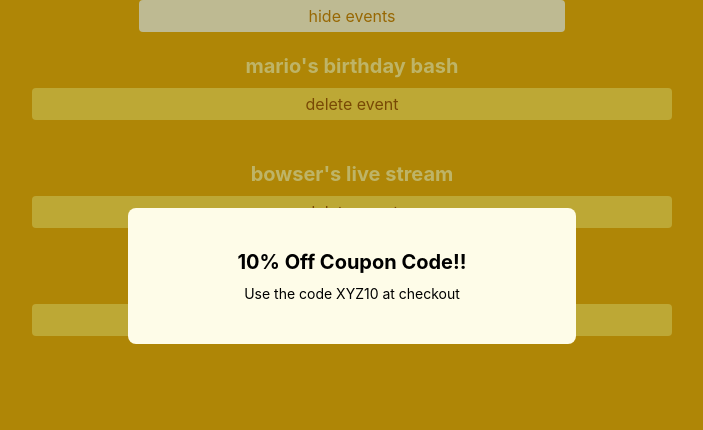
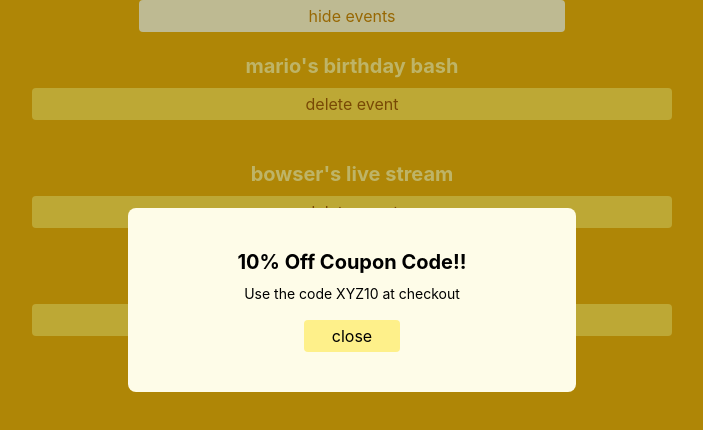
Before and after one commit to DavidRedding/event-list, a React (Create React App) app: page / in a window 1280 px wide. Shown: the top 430 px of the page, without its empty margins (288-991 px from the left). Built offline with nearby package versions, Linux system fonts and the light colour scheme.

Commit message:
showModal state + close button  created

```diff
--- a/src/App.js
+++ b/src/App.js
@@ -3,6 +3,7 @@ import Modal from './components/Modal';
 
 const App = () => {
   // Data
+  const [showModal, setShowModal] = useState(true);
   const [showEvents, setShowEvents] = useState(true);
   const [events, setEvents] = useState([
     { title: "mario's birthday bash", id: 1 },
@@ -38,10 +39,12 @@ const App = () => {
         </button>
       </div>
       {showEvents ? list : null}
-      <Modal>
-        <h2 className="font-bold text-xl mb-2">10% Off Coupon Code!!</h2>
-        <p className=" text-sm">Use the code XYZ10 at checkout</p>
-      </Modal>
+      {!showModal ? null : (
+        <Modal setShowModal={setShowModal} showModal={showModal}>
+          <h2 className="font-bold text-xl mb-2">10% Off Coupon Code!!</h2>
+          <p className=" text-sm">Use the code XYZ10 at checkout</p>
+        </Modal>
+      )}
     </div>
   );
 };
--- a/src/components/Modal.js
+++ b/src/components/Modal.js
@@ -1,6 +1,11 @@
-const Modal = ({ children }) => (
+const Modal = ({ children, showModal, setShowModal }) => (
   <div className=" fixed top-0 left-0 w-full h-full bg-black/25">
-    <div className=" py-10 max-w-md mt-52 mx-auto bg-yellow-50 rounded-lg text-center">{children}</div>
+    <div className=" py-10 max-w-md mt-52 mx-auto bg-yellow-50 rounded-lg text-center">
+      {children}
+      <button className="mt-4 bg-yellow-200 px-7 py-1 rounded" onClick={() => setShowModal(!showModal)}>
+        close
+      </button>
+    </div>
   </div>
 );
 
```
